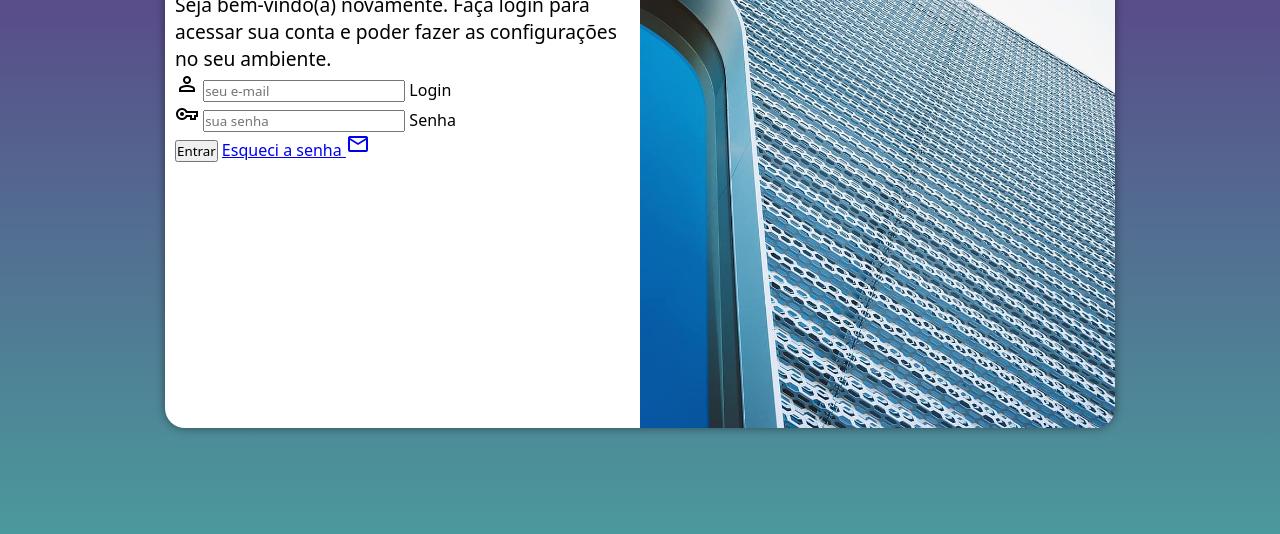
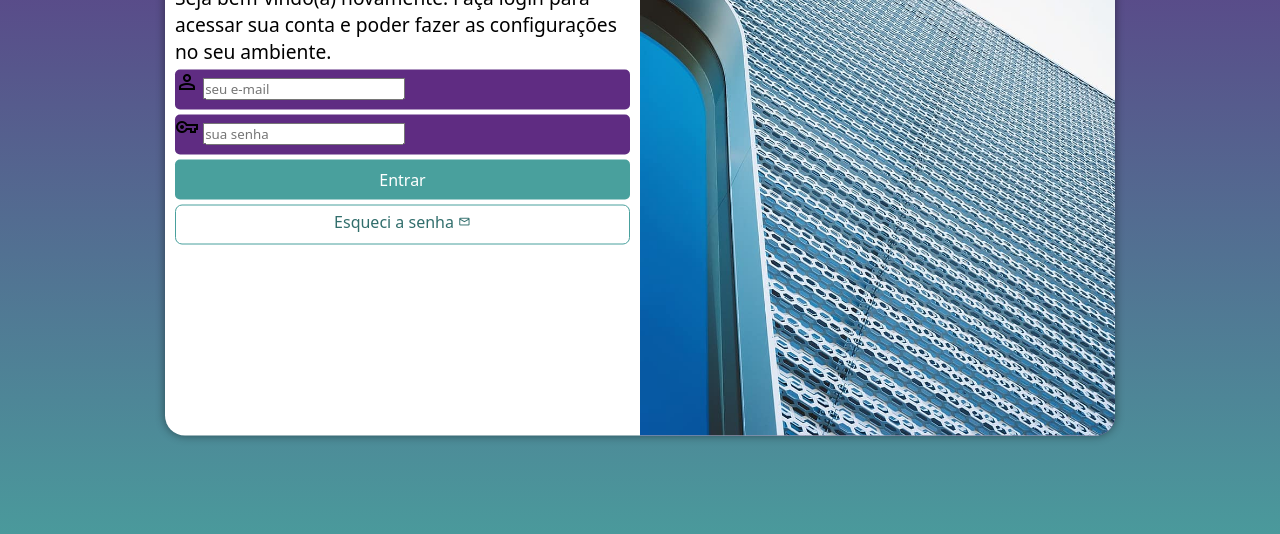
Before and after one commit to ryan-raniel/projeto-login, a plain HTML site: page index.html in a window 1280 px wide. Shown: the part 222-756 px from the top of the page. Drawn offline with nearby package versions, Linux system fonts and the light colour scheme.

Commit message:
aplicando estilo ao formulário de login
penúltimo vídeo do guanabara

```diff
--- a/estilos/style.css
+++ b/estilos/style.css
@@ -28,7 +28,7 @@ section#login {
     overflow: hidden;
     background-color: white;
     width: 250px;
-    height: 500px;
+    height: 515px;
     border-radius: 20px;
     box-shadow: 0px 0px 10px rgba(0, 0, 0, 0.451);
     transition: width 1s, height 1s;
@@ -53,3 +53,55 @@ div#formulario > h1 {
 div#formulario > p {
     font-size: 0.8em;
 }
+
+form > div.campo {
+    background-color: #5f2c82;
+    display: block;
+    width: 100%;
+    height: 40px;
+    border-radius: 5px;
+    margin: 5px 0px;
+}
+
+div.campo > label {
+    display: none;
+}
+
+form > input[type=submit] {
+    display: block;
+    font-size: 1em;
+    width: 100%;
+    height: 40px;
+    background-color: #49a09d;
+    color: white;
+    border: none;
+    border-radius: 5px;
+    cursor: pointer;
+}
+
+form > input[type=submit]:hover {
+    background-color: #316e6c;
+}
+
+form > a.botao {
+    display: block;
+    text-align: center;
+    font-size: 1em;
+    width: 100%;
+    height: 40px;
+    padding-top: 5px;
+    margin-top: 5px;
+    background-color: white;
+    color: #316e6c;
+    border: 1px solid #49a09d;
+    border-radius: 7px;
+    text-decoration: none;
+}
+
+form > a.botao:hover {
+    background-color: #6fc9c5;
+}
+
+form > a.botao > span {
+    font-size: 0.8em;
+}
--- a/index.html
+++ b/index.html
@@ -33,7 +33,7 @@
                         <label for="isenha">Senha</label>
                     </div>
                     <input type="submit" value="Entrar">
-                    <a href="esqueci.html">
+                    <a class="botao" href="esqueci.html">
                         Esqueci a senha <span class="material-symbols-outlined">mail</span>
                     </a>
                 </form>
```
